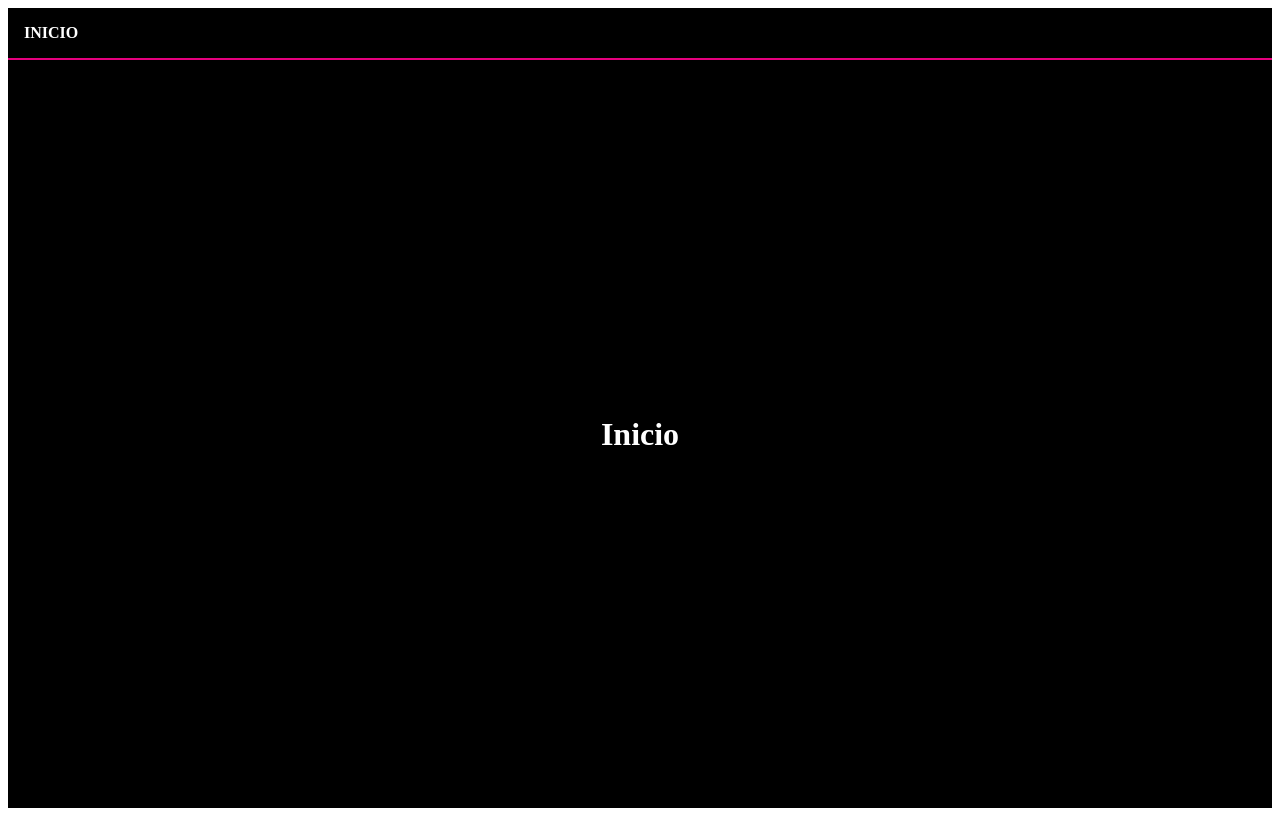
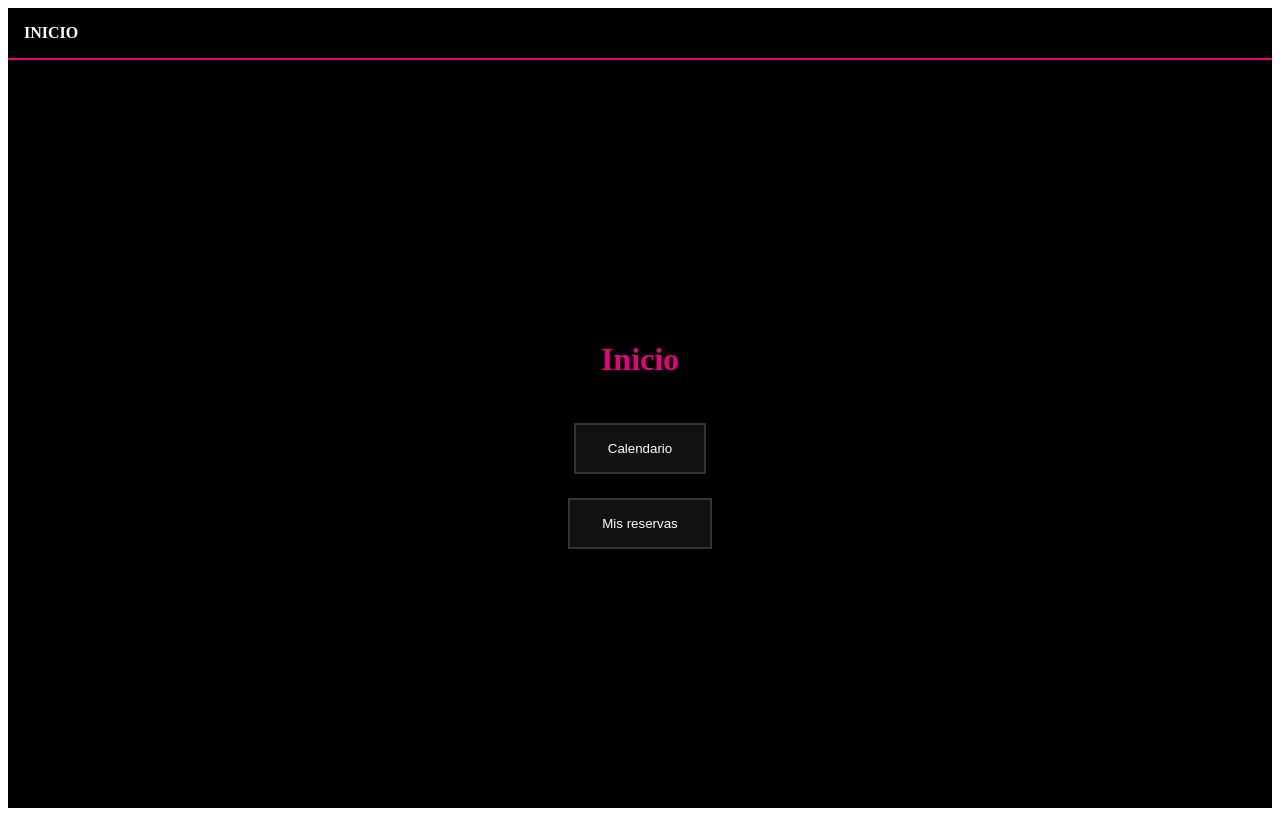
Before and after one commit to XaAnza/hala-bedi-erreserbak-v2, a React (Vite) app: page / in a window 1280 px wide. Both pictures are taken after a click on the button "CASTELLANO". Built offline with nearby package versions, Linux system fonts and the light colour scheme.

Commit message:
Update App.tsx

```diff
--- a/src/App.tsx
+++ b/src/App.tsx
@@ -6,6 +6,7 @@ import Header from "./Header";
 
 function App() {
   const [lang, setLang] = useState<Language | null>(null);
+const [view, setView] = useState<"home">("home");
 
   if (!lang) {
     return (
@@ -41,12 +42,41 @@ function App() {
   style={{
     flex: 1,
     display: "flex",
+    flexDirection: "column",
     alignItems: "center",
     justifyContent: "center",
+    gap: "1.5rem",
   }}
 >
-      <h1>{translations[lang].home}</h1>
+  <h1 style={{ color: "#e6007e" }}>
+    {translations[lang].home}
+  </h1>
+
+  <button
+    style={{
+      padding: "1rem 2rem",
+      background: "#111",
+      color: "white",
+      border: "2px solid #333",
+      cursor: "pointer",
+    }}
+  >
+    {translations[lang].calendar}
+  </button>
+
+  <button
+    style={{
+      padding: "1rem 2rem",
+      background: "#111",
+      color: "white",
+      border: "2px solid #333",
+      cursor: "pointer",
+    }}
+  >
+    {translations[lang].my_reservations}
+  </button>
 </div>
+
   </Layout>
 );
 
```
Lines whose indentation alone changed are shown as unchanged.
